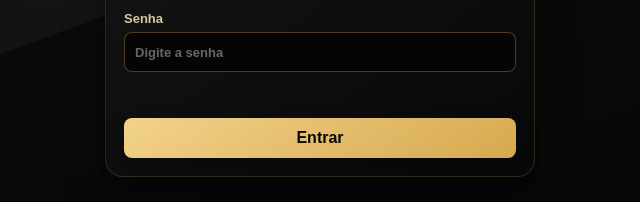
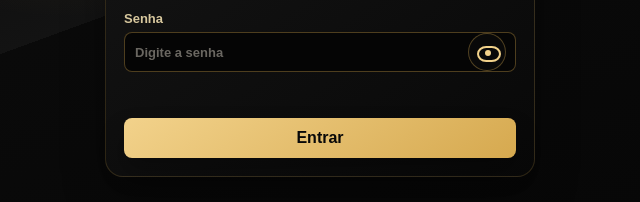
Before and after one commit to gilbertobrun/FINANCEIRO-APP, a plain HTML site: page index.html in a window 1280 px wide. Shown: the part 437-639 px from the top of the page, 320-960 px from the left. Drawn offline with Linux system fonts and the light colour scheme.

Commit message:
Adicionar olho na senha

```diff
--- a/financeiro.js
+++ b/financeiro.js
@@ -106,6 +106,7 @@ const el = {
   loginForm: document.querySelector("#loginForm"),
   loginUser: document.querySelector("#loginUser"),
   loginPassword: document.querySelector("#loginPassword"),
+  togglePasswordBtn: document.querySelector("#togglePasswordBtn"),
   loginError: document.querySelector("#loginError"),
   installAppBtn: document.querySelector("#installAppBtn"),
   bankApp: document.querySelector(".bank-app"),
@@ -2913,6 +2914,13 @@ el.loginForm.addEventListener("submit", (event) => {
   loadStateFromCloud();
 });
 
+el.togglePasswordBtn.addEventListener("click", () => {
+  const shouldShow = el.loginPassword.type === "password";
+  el.loginPassword.type = shouldShow ? "text" : "password";
+  el.togglePasswordBtn.setAttribute("aria-pressed", String(shouldShow));
+  el.togglePasswordBtn.setAttribute("aria-label", shouldShow ? "Ocultar senha" : "Mostrar senha");
+});
+
 el.logoutBtn.addEventListener("click", logout);
 el.downloadFirmReceiptBtn.addEventListener("click", () => {
   el.downloadFirmReceiptBtn.disabled = true;
--- a/index.html
+++ b/index.html
@@ -11,7 +11,7 @@
     <link rel="manifest" href="./manifest.webmanifest" />
     <link rel="apple-touch-icon" href="./icon-192.png" />
     <link rel="icon" href="./icon-192.png" />
-    <link rel="stylesheet" href="./styles.css?v=20260709-sem-cache" />
+    <link rel="stylesheet" href="./styles.css?v=20260716-olho-senha" />
   </head>
   <body>
     <section id="loginScreen" class="login-screen">
@@ -29,7 +29,10 @@
         </label>
         <label>
           Senha
-          <input id="loginPassword" type="password" autocomplete="current-password" placeholder="Digite a senha" required />
+          <span class="password-field">
+            <input id="loginPassword" type="password" autocomplete="current-password" placeholder="Digite a senha" required />
+            <button id="togglePasswordBtn" class="password-toggle" type="button" aria-label="Mostrar senha" aria-pressed="false"></button>
+          </span>
         </label>
         <p id="loginError" class="login-error" aria-live="polite"></p>
         <button class="primary-button" type="submit">Entrar</button>
@@ -694,6 +697,6 @@
     </dialog>
 
     <script src="./migration-data.js?v=20260624-permissoes"></script>
-    <script src="./financeiro.js?v=20260716-logins"></script>
+    <script src="./financeiro.js?v=20260716-olho-senha"></script>
   </body>
 </html>
--- a/styles.css
+++ b/styles.css
@@ -71,6 +71,64 @@ button {
   min-height: 118px;
   border-radius: 16px;
   margin-bottom: 4px;
+}
+
+.password-field {
+  position: relative;
+  display: block;
+}
+
+.password-field input {
+  width: 100%;
+  padding-right: 52px;
+}
+
+.password-toggle {
+  position: absolute;
+  top: 50%;
+  right: 10px;
+  width: 38px;
+  height: 38px;
+  border: 1px solid rgba(214, 169, 79, 0.36);
+  border-radius: 50%;
+  background: #090909;
+  color: var(--gold-light);
+  transform: translateY(-50%);
+}
+
+.password-toggle::before {
+  content: "";
+  position: absolute;
+  top: 12px;
+  left: 8px;
+  width: 20px;
+  height: 12px;
+  border: 2px solid currentColor;
+  border-radius: 50% / 65%;
+}
+
+.password-toggle::after {
+  content: "";
+  position: absolute;
+  top: 16px;
+  left: 16px;
+  width: 6px;
+  height: 6px;
+  border-radius: 50%;
+  background: currentColor;
+}
+
+.password-toggle[aria-pressed="true"]::before {
+  opacity: 0.75;
+}
+
+.password-toggle[aria-pressed="true"]::after {
+  top: 18px;
+  left: 9px;
+  width: 20px;
+  height: 2px;
+  border-radius: 999px;
+  transform: rotate(-35deg);
 }
 
 .login-error {
```
